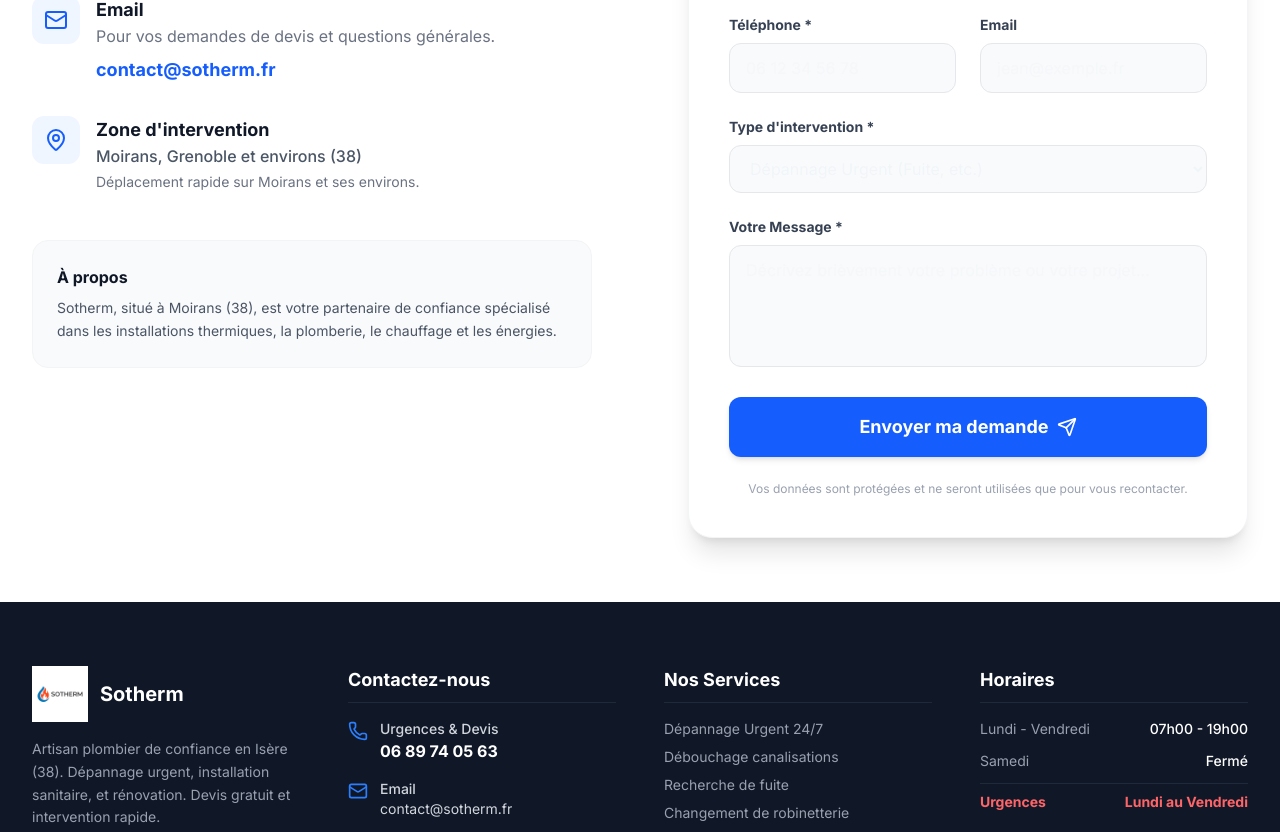
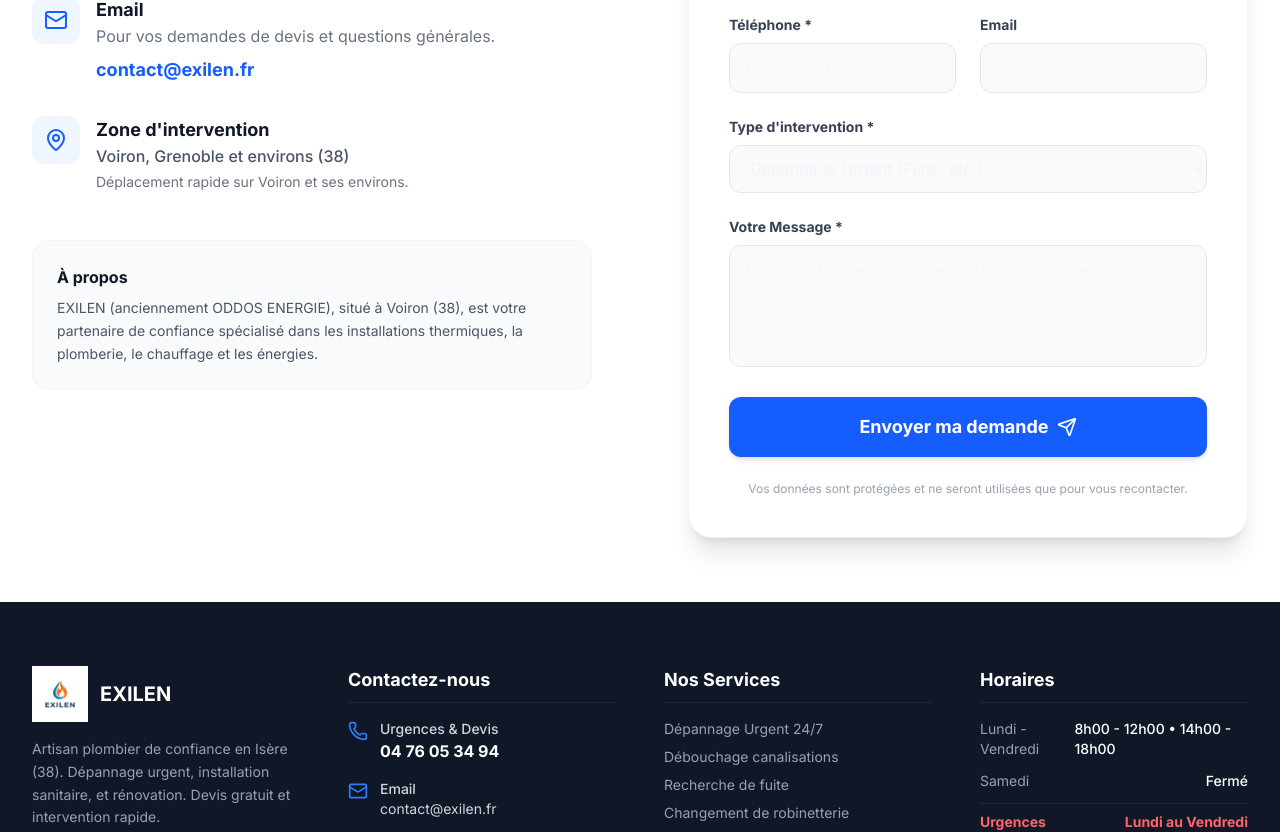
Before and after one commit to garei0stre/project, a React (Vite) app: page /contact in a window 1280 px wide. Shown: the part 605-1437 px from the top of the page. Built offline with nearby package versions, Linux system fonts and the light colour scheme.

Commit message:
[ADD] logo

```diff
--- a/src/config.ts
+++ b/src/config.ts
@@ -1,31 +1,31 @@
 export const clientConfig = {
   // General Information
-  companyName: "Sotherm",
-  plumberName: "Sotherm",
-  phone: "06 89 74 05 63",
-  phoneRaw: "0689740563", // No spaces, for href="tel:..."
-  email: "contact@sotherm.fr",
-  address: "3 Rue de Kerdréan, 38430 Moirans",
+  companyName: "EXILEN",
+  plumberName: "EXILEN",
+  phone: "04 76 05 34 94",
+  phoneRaw: "0476053494", // No spaces, for href="tel:..."
+  email: "contact@exilen.fr",
+  address: "735 Rue René Rambaud Zone Artisanale, Le Parvis 2, 38500 Voiron",
 
   // Location & Coverage Area
-  mainCity: "Moirans",
+  mainCity: "Voiron",
   departmentName: "Isère (38)",
   departmentCode: "38",
-  areaCovered: "Moirans (38) et l'ensemble de l'Isère",
-  shortAreaCovered: "Moirans, Grenoble et environs (38)",
-  detailedAreaText: "Déplacement rapide sur Moirans et ses environs.",
+  areaCovered: "Voiron (38) et l'ensemble de l'Isère",
+  shortAreaCovered: "Voiron, Grenoble et environs (38)",
+  detailedAreaText: "Déplacement rapide sur Voiron et ses environs.",
 
   // Opening Hours
-  hoursWeek: "07h00 - 19h00",
+  hoursWeek: "8h00 - 12h00 • 14h00 - 18h00",
   hoursSaturday: "Fermé",
   hoursEmergency: "Lundi au Vendredi",
 
   // Custom Descriptions / Copywriting
-  badgeText: "Chauffage & Plomberie - Moirans (38)",
-  heroTitle: "Votre Expert Chauffage & Plomberie à Moirans et Environs",
-  heroDescription: "Sotherm intervient rapidement à Moirans et en Isère pour toutes vos installations de chauffage, plomberie et dépannages.",
+  badgeText: "Chauffage & Plomberie - Voiron (38)",
+  heroTitle: "Votre Expert Chauffage & Plomberie à Voiron et Environs",
+  heroDescription: "EXILEN intervient rapidement à Voiron et en Isère pour toutes vos installations de chauffage, plomberie et dépannages.",
 
-  aboutDescription: "Sotherm, situé à Moirans (38), est votre partenaire de confiance spécialisé dans les installations thermiques, la plomberie, le chauffage et les énergies.",
+  aboutDescription: "EXILEN (anciennement ODDOS ENERGIE), situé à Voiron (38), est votre partenaire de confiance spécialisé dans les installations thermiques, la plomberie, le chauffage et les énergies.",
 
   // Assets (Custom Logo & Photos)
   logo: "/logo.png",
```
Also changed, not shown: public/logo.png, src/components/PlumberLayout.tsx (line endings or trailing spaces).
